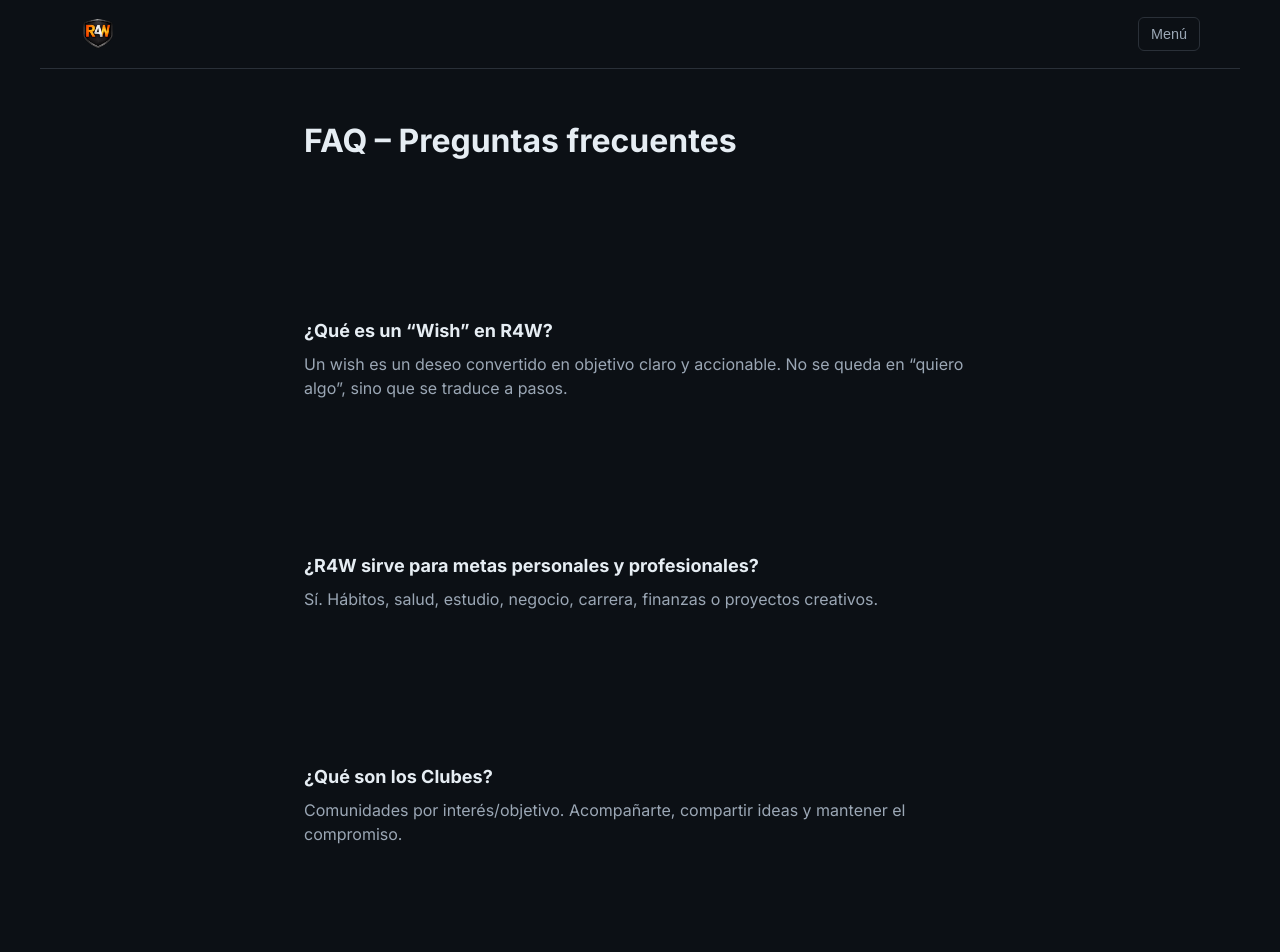
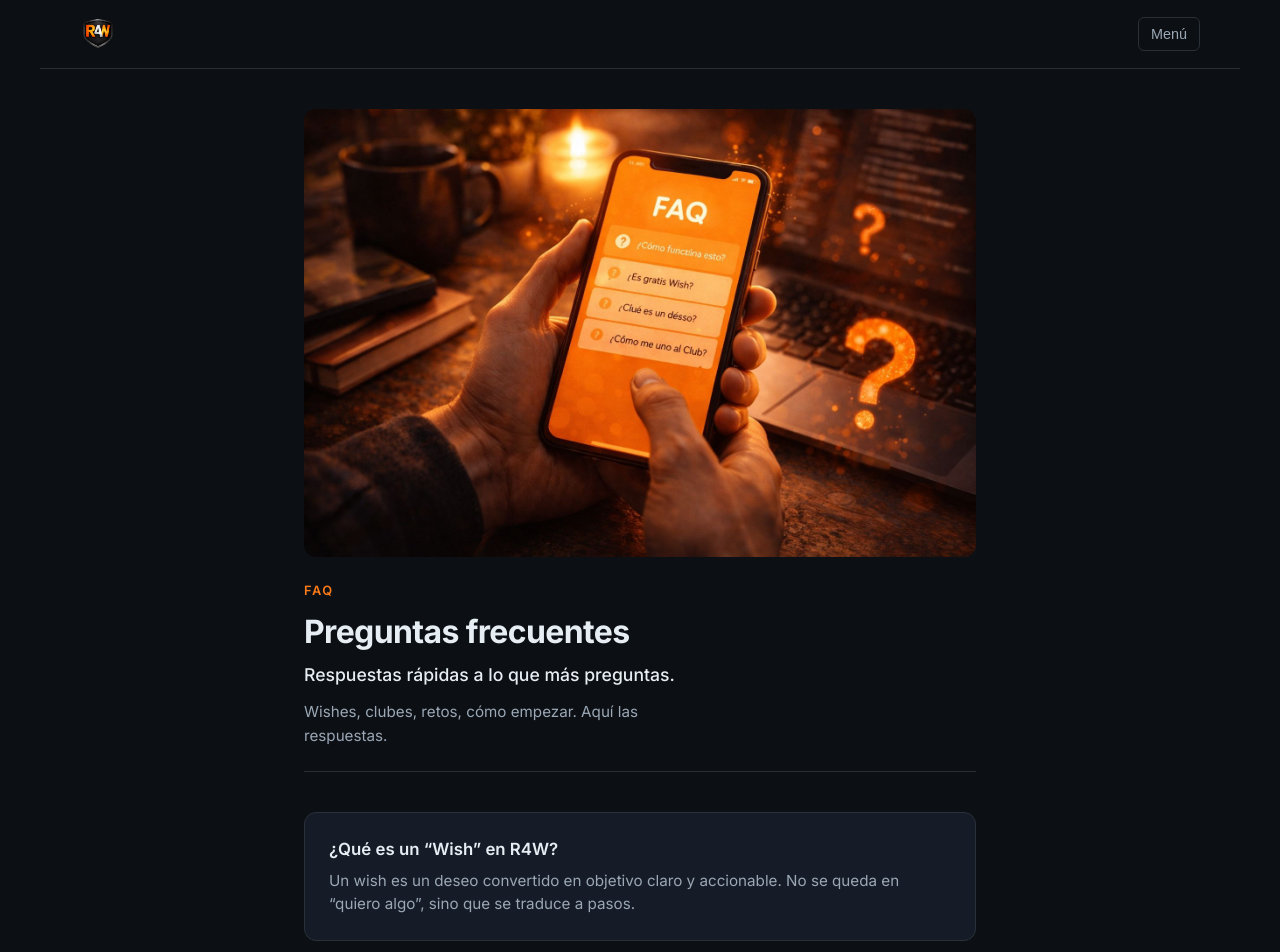
Before and after one commit to sfesquinas/run4wishweb, a Next.js app: page /faq in a window 1280 px wide. Shown: the top 952 px of the page. Built offline with nearby package versions, Linux system fonts and the light colour scheme.

Commit message:
FAQ mejorado

```diff
--- a/app/faq/page.tsx
+++ b/app/faq/page.tsx
@@ -1,4 +1,4 @@
-import Link from "next/link";
+import Image from "next/image";
 import type { Metadata } from "next";
 import { SITE_URL } from "@/lib/site";
 
@@ -83,21 +83,43 @@ export default function FAQ() {
         type="application/ld+json"
         dangerouslySetInnerHTML={{ __html: JSON.stringify(breadcrumbJsonLd) }}
       />
-      <section style={{ paddingTop: "3rem" }}>
-        <h1>FAQ – Preguntas frecuentes</h1>
+      <section className="faq-hero" aria-labelledby="faq-heading">
+        <Image
+          src="/img/hero-faq.jpg"
+          alt="FAQ — Preguntas frecuentes Run4Wish"
+          width={1200}
+          height={630}
+          priority={true}
+          className="faq-hero-img"
+        />
+        <p className="faq-hero-label">FAQ</p>
+        <h1 id="faq-heading">Preguntas frecuentes</h1>
+        <p className="faq-hero-tagline">Respuestas rápidas a lo que más preguntas.</p>
+        <p className="faq-hero-text">
+          Wishes, clubes, retos, cómo empezar. Aquí las respuestas.
+        </p>
+        <hr className="faq-hero-hr" />
       </section>
 
-      {faq.map(({ q, a }) => (
-        <section key={q}>
-          <h3>{q}</h3>
-          <p>{a}</p>
-        </section>
-      ))}
+      <section className="faq-list-wrap" aria-label="Listado de preguntas">
+        {faq.map(({ q, a }) => (
+          <article key={q} className="faq-item">
+            <h3>{q}</h3>
+            <p>{a}</p>
+          </article>
+        ))}
+      </section>
 
-      <section>
-        <Link href="/empieza-ahora" className="btn-primary">
+      <section className="faq-cta-wrap">
+        <a
+          href="https://run4wish.vercel.app/register"
+          target="_blank"
+          rel="noopener noreferrer"
+          className="btn-primary"
+          aria-label="Empieza ahora — Ir al registro"
+        >
           Empieza ahora
-        </Link>
+        </a>
       </section>
     </>
   );
--- a/app/globals.css
+++ b/app/globals.css
@@ -273,6 +273,7 @@ section {
   .clubes-hero h1 { font-size: 2.25rem; }
   .wishes-hero h1 { font-size: 2.25rem; }
   .mi-diario-hero h1 { font-size: 2.25rem; }
+  .faq-hero h1 { font-size: 2.25rem; }
 }
 
 /* Cómo funciona — hero */
@@ -473,6 +474,95 @@ section {
 .mi-diario-hero-hr {
   margin-top: 1.5rem;
   margin-bottom: 0;
+}
+
+/* FAQ — hero */
+.faq-hero {
+  padding-top: 2.5rem;
+  padding-bottom: 2rem;
+}
+
+.faq-hero-img {
+  width: 100%;
+  height: auto;
+  margin-bottom: 1.5rem;
+  border-radius: 12px;
+  display: block;
+}
+
+.faq-hero-label {
+  font-size: 0.8rem;
+  font-weight: 600;
+  letter-spacing: 0.12em;
+  text-transform: uppercase;
+  color: var(--accent);
+  margin: 0 0 0.5rem;
+}
+
+.faq-hero h1 {
+  font-size: 2rem;
+  font-weight: 700;
+  letter-spacing: -0.02em;
+  margin-bottom: 0.35rem;
+}
+
+.faq-hero-tagline {
+  font-size: 1.1rem;
+  color: var(--text);
+  font-weight: 500;
+  margin: 0 0 0.75rem;
+}
+
+.faq-hero-text {
+  font-size: 0.95rem;
+  color: var(--text-muted);
+  margin: 0;
+  max-width: 42ch;
+  line-height: 1.55;
+}
+
+.faq-hero-hr {
+  margin-top: 1.5rem;
+  margin-bottom: 0;
+}
+
+.faq-list-wrap {
+  display: flex;
+  flex-direction: column;
+  gap: 1rem;
+  padding-top: 0.5rem;
+  padding-bottom: 2rem;
+}
+
+.faq-item {
+  padding: 1.5rem 1.5rem;
+  background: var(--bg-card);
+  border: 1px solid var(--border);
+  border-radius: 12px;
+  transition: border-color 0.2s, background 0.2s;
+}
+
+.faq-item:hover {
+  border-color: var(--text-muted);
+  background: rgba(21, 28, 39, 0.85);
+}
+
+.faq-item h3 {
+  margin: 0 0 0.5rem;
+  font-size: 1.05rem;
+  font-weight: 600;
+  color: var(--text);
+}
+
+.faq-item p {
+  margin: 0;
+  font-size: 0.95rem;
+  color: var(--text-muted);
+  line-height: 1.5;
+}
+
+.faq-cta-wrap {
+  padding-bottom: 2.5rem;
 }
 
 .wishes-section {
```
Also changed, not shown: public/img/hero-faq.jpg (added).
